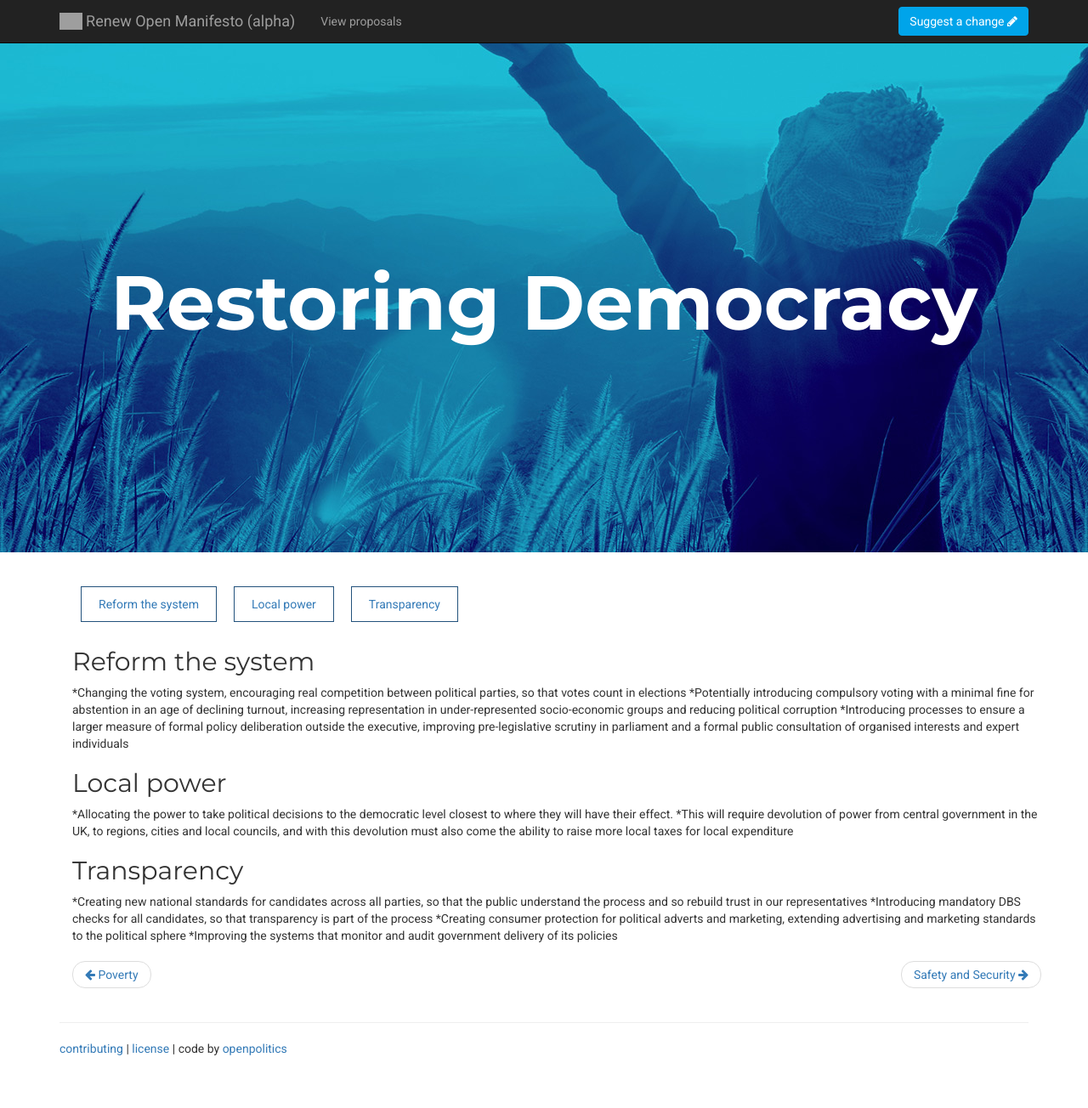
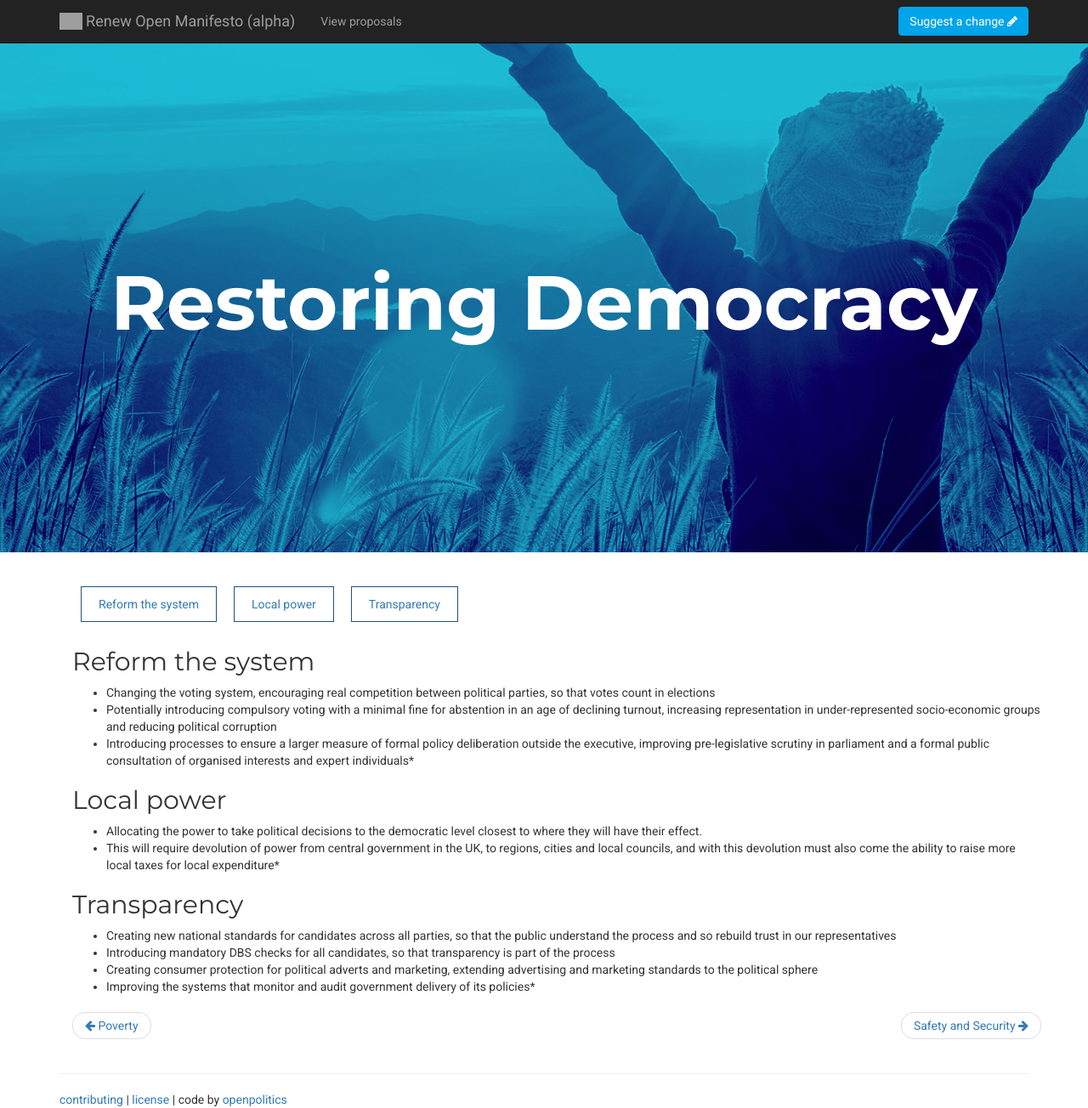
Before and after one commit to Renewparty/renew-manifesto, a Jekyll site: the page built from policies/democracy.md, in a window 1280 px wide and 1304 px high. Shown: the whole window at 85% size. Built offline with Jekyll 4.4.1, drawn with Linux system fonts in a browser that asks for light colours; grey boxes are pictures that could not be loaded.

Commit message:
fixed bulleted list

```diff
--- a/policies/democracy.md
+++ b/policies/democracy.md
@@ -5,18 +5,18 @@ title: Restoring Democracy
 
 ## Reform the system
 
-*Changing the voting system, encouraging real competition between political parties, so that votes count in elections
-*Potentially introducing compulsory voting with a minimal fine for abstention in an age of declining turnout, increasing representation in under-represented socio-economic groups and reducing political corruption
-*Introducing processes to ensure a larger measure of formal policy deliberation outside the executive, improving pre-legislative scrutiny in parliament and a formal public consultation of organised interests and expert individuals
+* Changing the voting system, encouraging real competition between political parties, so that votes count in elections
+* Potentially introducing compulsory voting with a minimal fine for abstention in an age of declining turnout, increasing representation in under-represented socio-economic groups and reducing political corruption
+* Introducing processes to ensure a larger measure of formal policy deliberation outside the executive, improving pre-legislative scrutiny in parliament and a formal public consultation of organised interests and expert individuals*
 
 ## Local power
 
-*Allocating the power to take political decisions to the democratic level closest to where they will have their effect.
-*This will require devolution of power from central government in the UK, to regions, cities and local councils, and with this devolution must also come the ability to raise more local taxes for local expenditure
+* Allocating the power to take political decisions to the democratic level closest to where they will have their effect.
+* This will require devolution of power from central government in the UK, to regions, cities and local councils, and with this devolution must also come the ability to raise more local taxes for local expenditure*
 
 ## Transparency
 
-*Creating new national standards for candidates across all parties, so that the public understand the process and so rebuild trust in our representatives
-*Introducing mandatory DBS checks for all candidates, so that transparency is part of the process
-*Creating consumer protection for political adverts and marketing, extending advertising and marketing standards to the political sphere
-*Improving the systems that monitor and audit government delivery of its policies
+* Creating new national standards for candidates across all parties, so that the public understand the process and so rebuild trust in our representatives
+* Introducing mandatory DBS checks for all candidates, so that transparency is part of the process
+* Creating consumer protection for political adverts and marketing, extending advertising and marketing standards to the political sphere
+* Improving the systems that monitor and audit government delivery of its policies*
```
